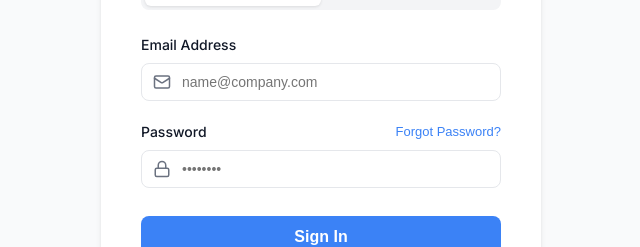
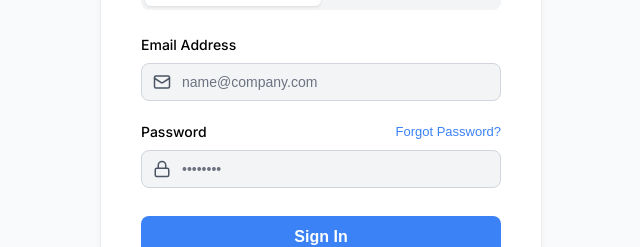
Before and after one commit to Rishidar09/new-website, a React (Vite) app: page /login in a window 1280 px wide. Shown: the part 350-597 px from the top of the page, without its empty margins (319-959 px from the left). Built offline with nearby package versions, Linux system fonts and the light colour scheme; no server answers; what @react-pdf/renderer would draw is missing.

Commit message:
style: implement light grey background for inputs and cards with black text globally

```diff
--- a/src/components/Employees/AddEmployeeModal.jsx
+++ b/src/components/Employees/AddEmployeeModal.jsx
@@ -175,7 +175,8 @@ const AddEmployeeModal = ({ isOpen, onClose, onRefresh, employeeData = null }) =
                             padding: '10px 20px',
                             borderRadius: '8px',
                             border: '1px solid var(--border)',
-                            background: 'white',
+                            background: '#F3F4F6',
+                            color: '#000000',
                             fontWeight: '500',
                             cursor: 'pointer'
                         }}>
@@ -200,27 +201,6 @@ const AddEmployeeModal = ({ isOpen, onClose, onRefresh, employeeData = null }) =
                     </div>
                 </form>
             </div>
-            <style>{`
-        .input-field {
-          padding: 10px 12px;
-          border-radius: 8px;
-          border: 1px solid var(--border);
-          outline: none;
-          font-size: 14px;
-          width: 100%;
-        }
-        .input-field:focus {
-          border-color: var(--primary);
-          box-shadow: 0 0 0 2px rgba(59, 130, 246, 0.1);
-        }
-        .animate-spin {
-          animation: spin 1s linear infinite;
-        }
-        @keyframes spin {
-          from { transform: rotate(0deg); }
-          to { transform: rotate(360deg); }
-        }
-      `}</style>
         </div>
     );
 };
--- a/src/index.css
+++ b/src/index.css
@@ -5,10 +5,10 @@
   --primary-hover: #2563EB;
   --sidebar-bg: #F9FAFB;
   --main-bg: #FFFFFF;
-  --card-bg: #FFFFFF;
-  --border: #E5E7EB;
-  --text-main: #111827;
-  --text-muted: #6B7280;
+  --card-bg: #F9FAFB;
+  --border: #D1D5DB;
+  --text-main: #000000;
+  --text-muted: #4B5563;
 
   --status-pending-bg: #FEF3C7;
   --status-pending-text: #D97706;
@@ -42,7 +42,12 @@ body {
   box-sizing: border-box;
 }
 
-h1, h2, h3, h4, h5, h6 {
+h1,
+h2,
+h3,
+h4,
+h5,
+h6 {
   margin: 0;
   font-weight: 600;
 }
@@ -124,3 +129,36 @@ p {
   grid-template-rows: auto auto;
   gap: 20px;
 }
+
+/* Global Input Styling */
+.input-field,
+input[type="text"],
+input[type="email"],
+input[type="password"],
+input[type="number"],
+input[type="date"],
+input[type="tel"],
+select,
+textarea {
+  background-color: #F3F4F6 !important;
+  color: #000000 !important;
+  border: 1px solid var(--border);
+  border-radius: 8px;
+  padding: 10px 12px;
+  font-size: 14px;
+  outline: none;
+  transition: border-color 0.2s, box-shadow 0.2s;
+}
+
+.input-field:focus,
+input:focus,
+select:focus,
+textarea:focus {
+  border-color: var(--primary);
+  box-shadow: 0 0 0 2px rgba(59, 130, 246, 0.1);
+}
+
+.input-field::placeholder,
+input::placeholder {
+  color: #6B7280;
+}
--- a/src/pages/HRPayrollPage.jsx
+++ b/src/pages/HRPayrollPage.jsx
@@ -152,10 +152,10 @@ const HRPayrollPage = () => {
                                 <div style={{ display: 'flex', justifyContent: 'space-between', alignItems: 'center', marginBottom: '24px' }}>
                                     <h3 style={{ fontSize: '18px', fontWeight: '700' }}>Payslip Preview</h3>
                                     <div style={{ display: 'flex', gap: '12px' }}>
-                                        <select className="select-field" value={month} onChange={(e) => setMonth(e.target.value)}>
+                                        <select className="input-field" value={month} onChange={(e) => setMonth(e.target.value)} style={{ padding: '8px 12px', width: 'auto' }}>
                                             {['January', 'February', 'March', 'April', 'May', 'June', 'July', 'August', 'September', 'October', 'November', 'December'].map(m => <option key={m}>{m}</option>)}
                                         </select>
-                                        <select className="select-field" value={year} onChange={(e) => setYear(e.target.value)}>
+                                        <select className="input-field" value={year} onChange={(e) => setYear(e.target.value)} style={{ padding: '8px 12px', width: 'auto' }}>
                                             {['2025', '2026', '2027'].map(y => <option key={y}>{y}</option>)}
                                         </select>
                                     </div>
@@ -214,7 +214,7 @@ const HRPayrollPage = () => {
                                             } catch (err) { }
                                         }}
                                         className="btn-secondary"
-                                        style={{ flex: 1 }}
+                                        style={{ flex: 1, background: '#F3F4F6', color: '#000000' }}
                                     >
                                         <Send size={18} /> Send Email
                                     </button>
@@ -225,7 +225,7 @@ const HRPayrollPage = () => {
                                         style={{ flex: 1, textDecoration: 'none' }}
                                     >
                                         {({ loading: pdfLoading }) => (
-                                            <button className="btn-secondary" disabled={pdfLoading} style={{ width: '100%', height: '100%' }}>
+                                            <button className="btn-secondary" disabled={pdfLoading} style={{ width: '100%', height: '100%', background: '#F3F4F6', color: '#000000' }}>
                                                 <Download size={18} />
                                                 {pdfLoading ? '...' : 'PDF'}
                                             </button>
@@ -246,55 +246,6 @@ const HRPayrollPage = () => {
                 </div>
             </div>
 
-            <style>{`
-        .input-field, .select-field {
-          padding: 8px 12px;
-          border-radius: 8px;
-          border: 1px solid var(--border);
-          outline: none;
-          font-size: 14px;
-        }
-        .pay-row {
-          display: flex;
-          justify-content: space-between;
-          padding: 8px 0;
-          font-size: 14px;
-          border-bottom: 1px solid #F3F4F6;
-        }
-        .pay-row.total {
-          border-bottom: 0;
-          font-weight: 700;
-          margin-top: 8px;
-        }
-        .btn-primary {
-          background: var(--primary);
-          color: white;
-          border: none;
-          padding: 12px;
-          border-radius: 8px;
-          font-weight: 600;
-          cursor: pointer;
-          display: flex;
-          align-items: center;
-          justify-content: center;
-          gap: 8px;
-        }
-        .btn-secondary {
-          background: white;
-          color: var(--text-main);
-          border: 1px solid var(--border);
-          padding: 12px;
-          border-radius: 8px;
-          font-weight: 600;
-          cursor: pointer;
-          display: flex;
-          align-items: center;
-          justify-content: center;
-          gap: 8px;
-        }
-        .animate-spin { animation: spin 1s linear infinite; }
-        @keyframes spin { from { transform: rotate(0deg); } to { transform: rotate(360deg); } }
-      `}</style>
         </>
     );
 };
```
